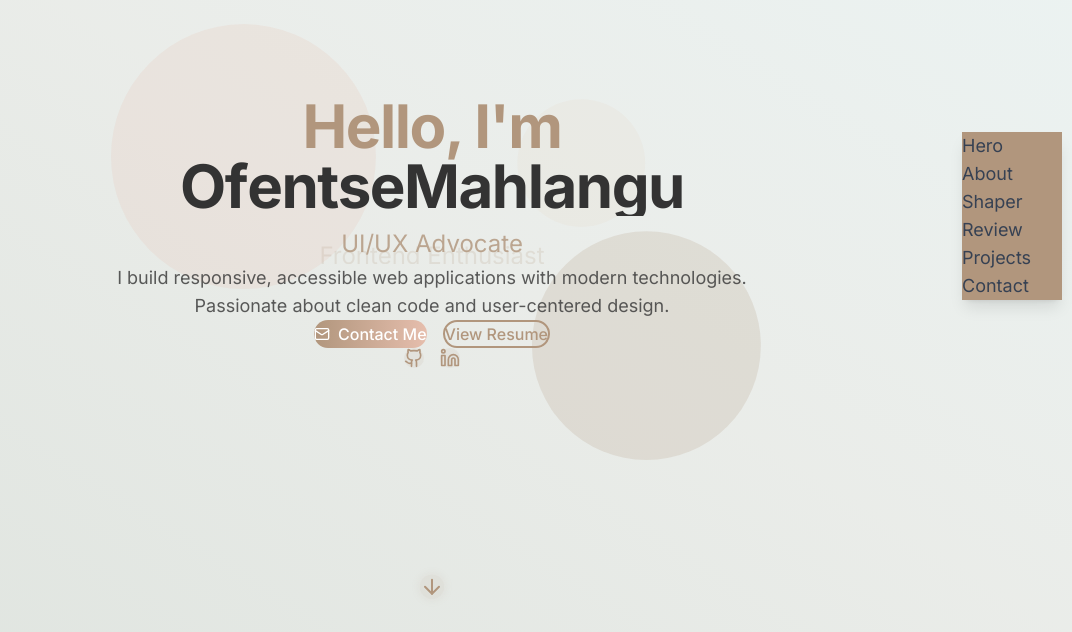
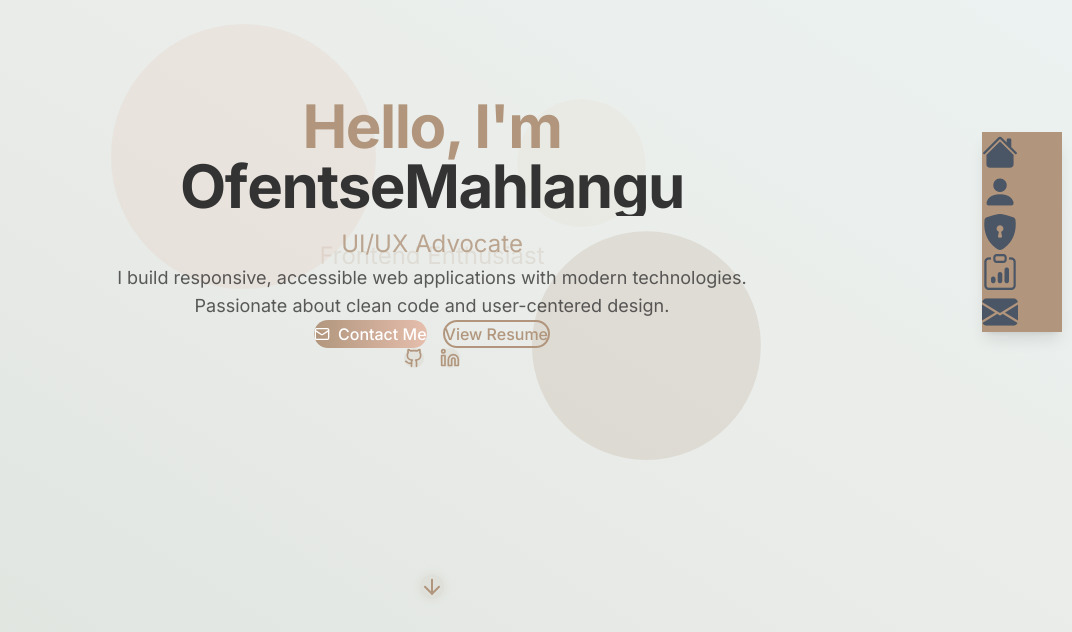
Before and after one commit to KhweziOfentse/ofentses-portfolio, a React (Vite) app: page / in a window 1280 px wide. Shown: the part 168-800 px from the top of the page, without its empty margins (208-1280 px from the left). Built offline with nearby package versions, Linux system fonts and the light colour scheme.

Commit message:
fixed nav

```diff
--- a/src/components/Navbar.jsx
+++ b/src/components/Navbar.jsx
@@ -2,23 +2,24 @@ import React from "react";
 
 export default function Navbar() {
   const navLinks = [
-    { href: "#hero", label: "Hero" },
-    { href: "#about", label: "About" },
-    { href: "#shaper-review", label: "Shaper Review" },
-    { href: "#projects", label: "Projects" },
-    { href: "#contact", label: "Contact" },
+    { href: "#hero", label: "Hero", icon: "bi-house-fill" },
+    { href: "#about", label: "About", icon: "bi-person-fill" },
+    { href: "#shaper-review", label: "Shaper Review", icon: "bi-shield-lock-fill" },
+    { href: "#projects", label: "Projects", icon: "bi-clipboard-data" },
+    { href: "#contact", label: "Contact", icon: "bi-envelope-fill" },
   ];
 
   return (
-    <nav className="nav w-[100px] fixed right-0 top-0 transition-all duration-300 bg-white p-4 shadow-lg">
+    <nav className="nav w-[80px] fixed right-0 top-0 transition-all duration-300 bg-white p-4 shadow-lg">
       <ul className="space-y-4">
         {navLinks.map((link, index) => (
-          <li key={index}>
+          <li key={index} className="flex items-center space-x-2">
             <a
               href={link.href}
-              className="text-lg text-gray-700 hover:text-blue-500 transition-colors duration-200"
+              className="flex items-center text-lg text-gray-600 0 transition-colors duration-200"
             >
-              {link.label}
+              <i className={`bi icon ${link.icon} h-10 w-10 text-4xl`} />
+
             </a>
           </li>
         ))}
```
